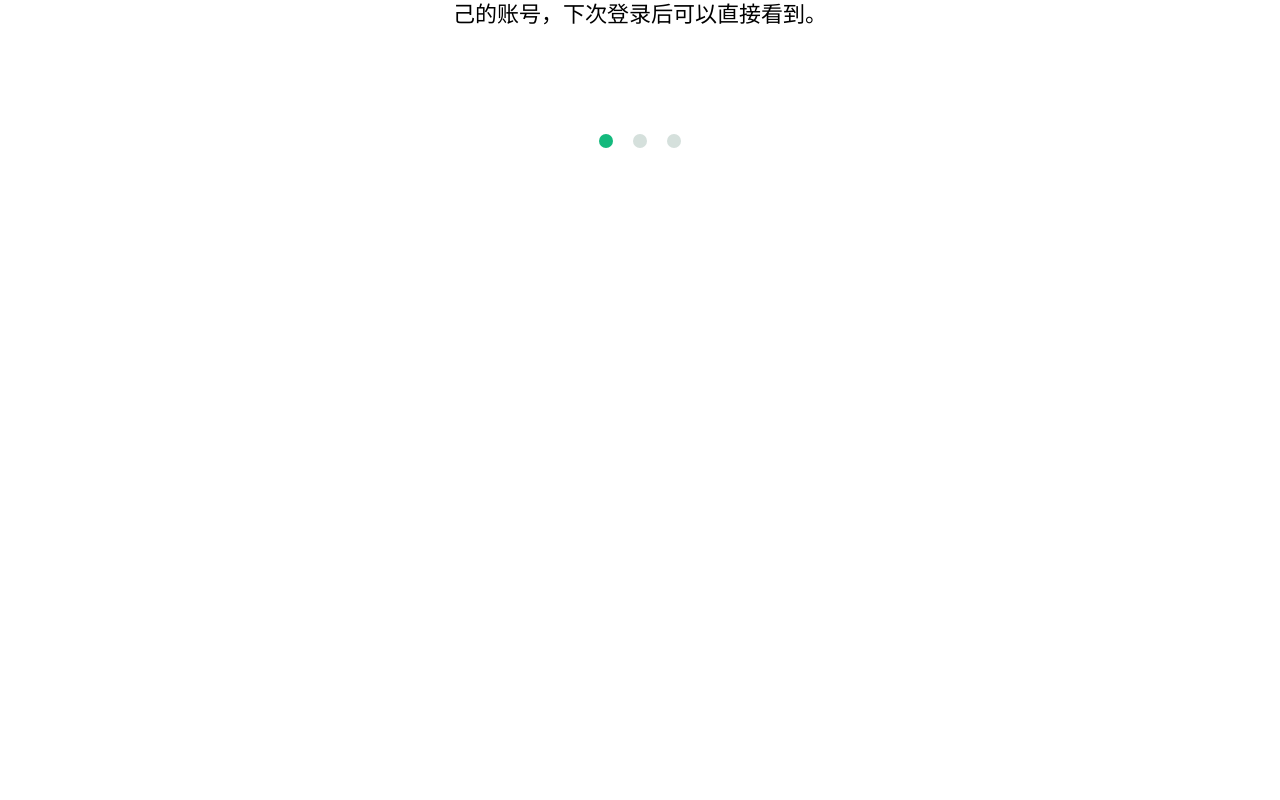
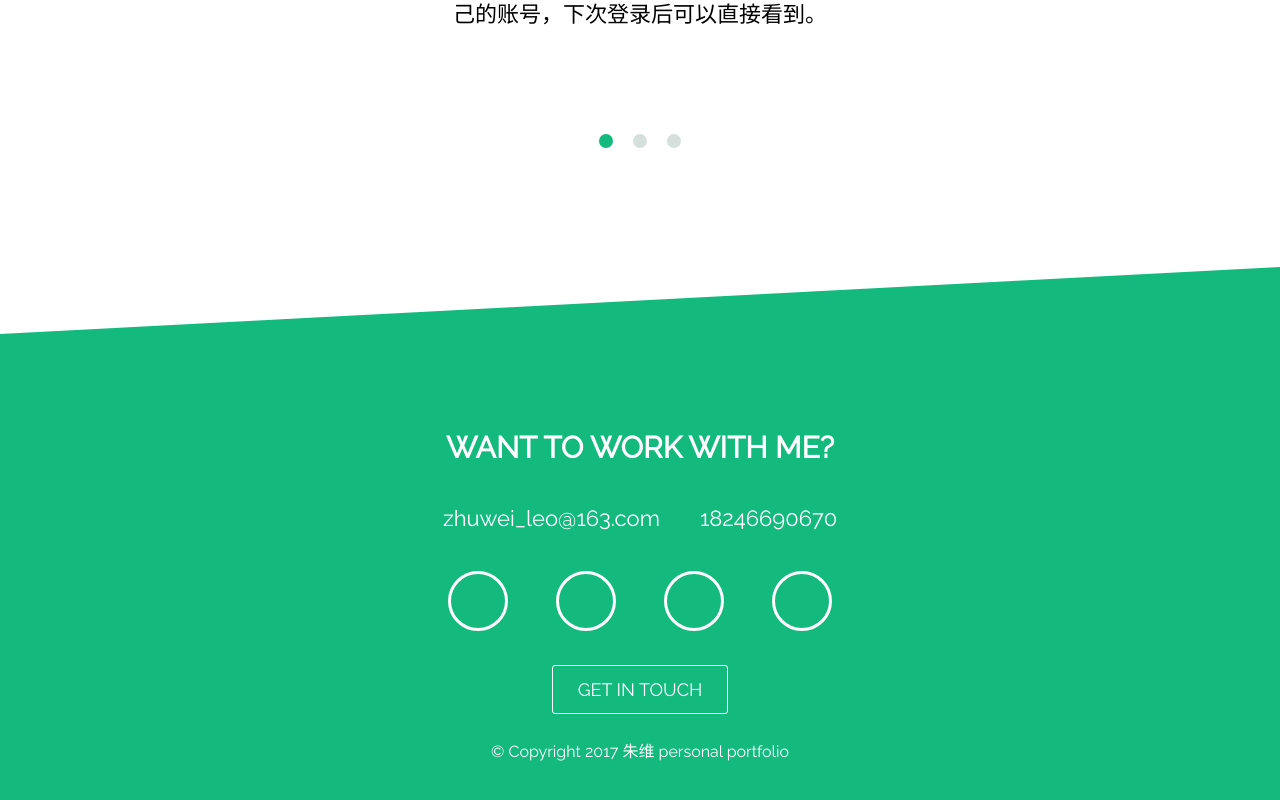
Before and after one commit to zhuweileo/myOnlineResume, a Vue app: page / in a window 1280 px wide. Shown: the part 3037-3837 px from the top of the page. Before the commit the page ends 3185 px from the top, so only its background shows below. Built offline with nearby package versions, Linux system fonts and the light colour scheme; a small style sheet from the web is missing.

Commit message:
添加联系页

```diff
--- a/index.html
+++ b/index.html
@@ -4,7 +4,7 @@
     <meta charset="utf-8">
     <title>myonlineresume</title>
     <link href="https://fonts.googleapis.com/css?family=Raleway" rel="stylesheet">
-    <link rel="stylesheet" href="//at.alicdn.com/t/font_aqjck7cweetrzfr.css">
+    <link rel="stylesheet" href="//at.alicdn.com/t/font_8pniugh71w34bo6r.css">
   </head>
   <body>
     <div id="app"></div>
--- a/src/App.vue
+++ b/src/App.vue
@@ -5,6 +5,7 @@
     <About/>
     <work></work>
     <ProDiscribe></ProDiscribe>
+    <Contact></Contact>
   </div>
 </template>
 
@@ -16,9 +17,10 @@ import Home from "./components/Home.vue"
 import About from "./components/About.vue"
 import Work from "./components/Work.vue"
 import ProDiscribe from "./components/ProDiscribe.vue"
+import Contact from "./components/Contact.vue"
 export default {
   name: 'app',
-  components:{TopBar,Home,About,Work,ProDiscribe}
+  components:{TopBar,Home,About,Work,ProDiscribe,Contact}
 }
 </script>
 
--- a/src/components/About.vue
+++ b/src/components/About.vue
@@ -13,7 +13,7 @@
           <p>Some people call what I do User Experience Design, some call it Web design, some think I am a Front-End Developer, others see me as a UI Designer. I see what I do as a combination of all these things and ultimately don’t think it really matters which label you like to use.</p>
           <p>What does matter is the output of my work, which is always focused at the point where user, business and technical requirements meet and tends to become a perfect product.</p>
           <div class="btns">
-            <a class="button" href="">Download PDF</a><a class="button" href="">Hire me</a>
+            <a class="button" href="/src/assets/pdf/resume.pdf" target="_blank">Download PDF</a><a class="button" href="">Hire me</a>
           </div>
         </div>
         <div v-show="selected ==='skills'" class="skills">
--- /dev/null
+++ b/src/components/Contact.vue
@@ -0,0 +1,116 @@
+<template>
+  <section id="Contact">
+    <h2>Want to work with me?</h2>
+    <div class="methods">
+      <div class="wrapper">
+        <i class="iconfont icon-email"><a href="mailto:zhuwei_leo@163.com">zhuwei_leo@163.com</a></i>
+        <i class="iconfont icon-phone">18246690670</i>
+      </div>
+    </div>
+    <div class="logos">
+      <div class="wrapper">
+        <i><a href="https://github.com/zhuweileo" target="_blank" class="iconfont icon-github"></a></i><i><a href="" class="iconfont icon-qq"></a></i><i>
+        <a href="" class="iconfont icon-weichat"></a></i><i><a href="http://www.jianshu.com/u/8ab9cd297212" target="_blank" class="iconfont icon-jian"></a></i>
+      </div>
+    </div>
+    <div class="btn"><a href="mailto:zhuwei_leo@163.com" class="button">get in touch</a></div>
+    <div class="copyright">© Copyright 2017 朱维 personal portfolio</div>
+  </section>
+</template>
+<script>
+export default {
+    name:"Contact"
+}
+</script>
+<style lang="scss">
+$text-active-c:#14b97d;
+#Contact{
+  background: $text-active-c;
+  color:white;
+  &:before{
+    content:"";
+    display:block;
+    height:12vh;
+    background: $text-active-c;
+    transform:skewY(-3deg);
+    transform-origin:0 0;
+  }
+  h2{
+    font-size:30px;
+    font-weight:700;
+    text-transform: uppercase;
+
+  }
+  .methods{
+    padding:40px;
+    display:flex;
+    justify-content: center;
+    .wrapper{
+      display:inline-block;
+      i:first-child{
+        margin-right:40px;
+      }
+    }
+    i{
+      font-size:22px;
+      a{
+        color:inherit;
+        &:hover{
+          text-decoration:underline;
+        }
+      }
+      &:before{
+        font-size:30px;
+        vertical-align:top;
+        margin-right:10px;
+      }
+    }
+  }
+  .logos{
+    display:flex;
+    justify-content: center;
+    .wrapper{
+      width:30vw;
+      display:flex;
+      justify-content: space-between;
+    }
+    a{
+      display:inline-block;
+      width:60px;
+      height:60px;
+      border:3px solid white;
+      border-radius:50%;
+      line-height:60px;
+      color:inherit;
+      transition:all .5s ease-in-out;
+      &:before{
+        font-size:30px;
+      }
+      &:hover{
+        background: white;
+        &:before{
+          color: $text-active-c;
+        }
+      }
+    }
+  }
+  .btn{
+    padding-top:30px;
+    padding-bottom:20px;
+    a{
+      border:1px solid white;
+      transition:color .5s ease-out;
+      text-transform:uppercase;
+      &:before{
+        background: white;
+      }
+      &:hover{
+        color: $text-active-c;
+      }
+    }
+  }
+  .copyright{
+    padding-bottom:100px;
+  }
+}
+</style>
--- a/src/components/ProDiscribe.vue
+++ b/src/components/ProDiscribe.vue
@@ -54,7 +54,7 @@ $text-active-c:#14b97d;
     transform-origin:0 0;
   }
   .holder{
-
+    height:70vh;
     .discribe{
       width:60vw;
       height:45vh;
```
Also changed, not shown: 1 other file (tests, documents, lock files or other folders).
